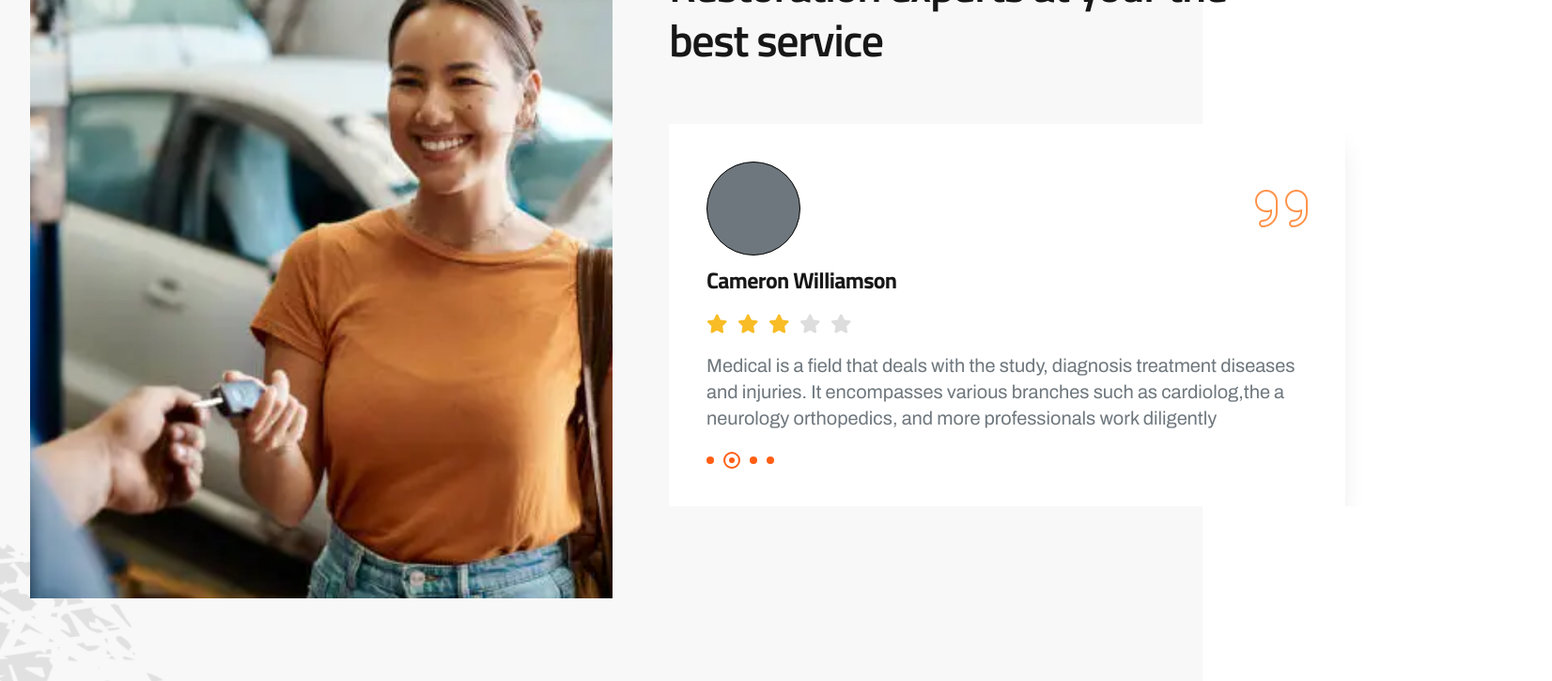
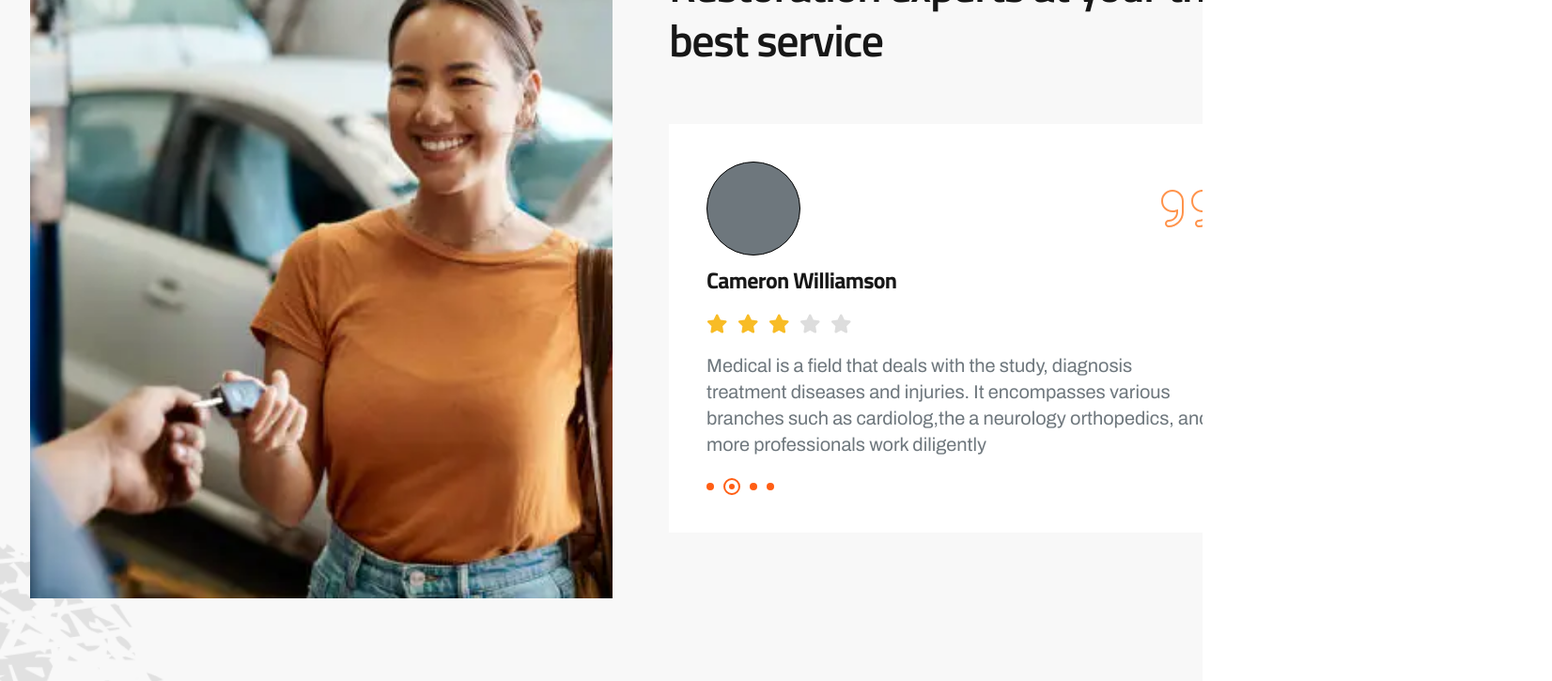
Before and after one commit to Jamil-coder360/Pixfix-Team-work, a React (Vite) app: page / in a window 1280 px wide. Shown: the part 5100-5825 px from the top of the page at 94% size, 1652 px wide, since content can reach past the window. Built offline with nearby package versions, Linux system fonts and the light colour scheme; a web font is replaced by a local one.

Commit message:
projectPage update

```diff
--- a/src/component/testimonial/Testimonial.css
+++ b/src/component/testimonial/Testimonial.css
@@ -39,16 +39,25 @@
   height: auto;
 } */
 
-.mySwiper .swiper-slide {
-    overflow: hidden !important;
-  width: 100% !important;
-  height: auto;
-}
 .mySwiper {
-      width: 100%;
+  position: relative;
+  width: 100%;
+  max-width: 100%;
   height: auto;
   padding-bottom: 60px; /* pagination er jonno space */
   overflow: hidden !important;
+}
+
+.mySwiper .swiper-wrapper {
+  width: 100%;
+}
+
+.mySwiper .swiper-slide {
+  overflow: hidden !important;
+  width: 100% !important;
+  max-width: 100% !important;
+  height: auto;
+  box-sizing: border-box;
 }
 
 /* Pagination position */
--- a/src/component/testimonial/Testimonial.jsx
+++ b/src/component/testimonial/Testimonial.jsx
@@ -26,7 +26,7 @@ const Testimonial = () => {
   };
 
   return (
-    <Section style={bgImage} className={"py-15 sm:py-23 lg:pt-30 px-5 lg:px-0"}>
+    <Section style={bgImage} className={"py-15 sm:py-23 lg:pt-30 px-5 lg:px-0 overflow-x-hidden"}>
       <Container>
         <div className="grid grid-cols-1 lg:grid-cols-[620px_1fr] gap-15 justify-between ">
           <div className="w-full h-full lg:h-[715px] overflow-hidden">
--- a/src/component/testimonial/TestimonialCard.jsx
+++ b/src/component/testimonial/TestimonialCard.jsx
@@ -3,7 +3,7 @@ import qourt from "../../assets/qourt.svg";
 import star from "../../assets/star.svg";
 const TestimonialCard = () => {
   return (
-    <div className="w-full lg:max-w-[720px] bg-white shadow-xl p-10">
+    <div className="w-full lg:max-w-[620px] bg-white shadow-xl p-10 overflow-x-hidden">
       <div className="flex items-center justify-between">
         <span className="bg-black_800 h-25 border border-[#000000] w-25 rounded-full"></span>
         <div>
--- a/src/index.css
+++ b/src/index.css
@@ -21,6 +21,11 @@
   --font-titillium: "Titillium Web", sans-serif;
 }
 
+html, body, #root {
+  overflow-x: hidden;
+}
+
 body {
   font-family: var(--font-titillium);
+  min-height: 100vh;
 }
--- a/src/pages/ProjectPage.jsx
+++ b/src/pages/ProjectPage.jsx
@@ -6,46 +6,57 @@ import Car4 from "../assets/P-car.jpg";
 import Car5 from "../assets/B-car.jpg";
 import Car6 from "../assets/G-car.jpg";
 import righticon from "../assets/icon/righticon.svg";
+
 const ProjectPage = () => {
   const projectItems = [
-    { id: 1, image: Car1 },
-    { id: 2, image: Car2 },
-    { id: 3, image: Car3 },
-    { id: 4, image: Car4 },
-    { id: 5, image: Car5 },
-    { id: 6, image: Car6 },
+    { id: 1, image: Car1, title: "Duct work Inspection" },
+    { id: 2, image: Car2, title: "Engine Repair" },
+    { id: 3, image: Car3, title: "Car Washing" },
+    { id: 4, image: Car4, title: "Interior Cleaning" },
+    { id: 5, image: Car5, title: "Wheel Alignment" },
+    { id: 6, image: Car6, title: "Oil Change" },
   ];
 
   return (
     <main className="homepage-wrapper">
+      {/* Hero Section */}
       <section
-        className="relative bg-black text-white py-24 px-10 bg-cover bg-center h-100"
+        className="relative bg-black text-white py-24 px-10 bg-cover bg-center"
         style={{ backgroundImage: `url(${HeroBg})` }}
       >
         <div className="relative z-10 max-w-7xl mx-auto">
           <h1 className="text-4xl font-bold">Project</h1>
-          <nav className="text-sm mt-3 flex items-center gap-1.5">
+
+          <nav className="text-sm mt-3 flex items-center gap-2">
             <span className="text-gray-300">HOME</span>
-            <span className="text-gray-400">
-              {" "}
-              <img src={righticon} alt="icon" className="w-3 h-3" />{" "}
-            </span>
+
+            <img src={righticon} alt="icon" className="w-3 h-3" />
+
             <span>PROJECT</span>
           </nav>
         </div>
       </section>
 
+      {/* Project Cards */}
       <section className="bg-white py-16 px-5 md:px-10">
         <div className="max-w-7xl mx-auto grid grid-cols-1 md:grid-cols-2 lg:grid-cols-3 gap-8">
           {projectItems.map((item) => (
             <div
               key={item.id}
-              className="relative group overflow-hidden bg-gray-100 aspect-[4/3] shadow-md hover:shadow-xl transition-shadow duration-300"
+              className="relative group overflow-hidden rounded-xl shadow-md hover:shadow-xl transition-all duration-300"
             >
-              <img
-                src={item.image}
-                className="w-410px h-490px object-cover group-hover:scale-105 transition-transform duration-500"
-              />
+              <div className="overflow-hidden">
+                <img
+                  src={item.image}
+                  alt={item.title}
+                  className="w-full h-[320px] object-cover group-hover:scale-105 transition-transform duration-500"
+                />
+              </div>
+              <div className=" opacity-0 absolute bottom-4 left-0  group-hover:opacity-100 transition-opacity duration-300">
+                <button className="text-2xl font-bold p-5 tracking-wide bg-black_900 text-white border-r-4 border-r-home">
+                  {item.title}
+                </button>
+              </div>
             </div>
           ))}
         </div>
```
